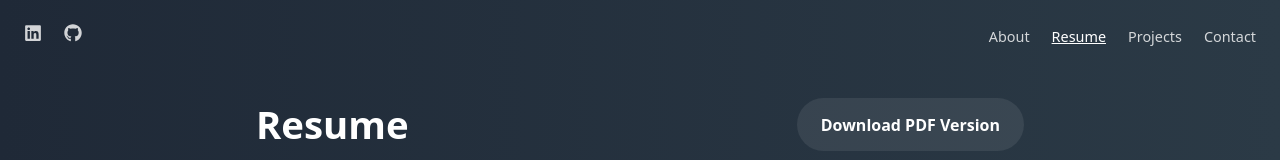
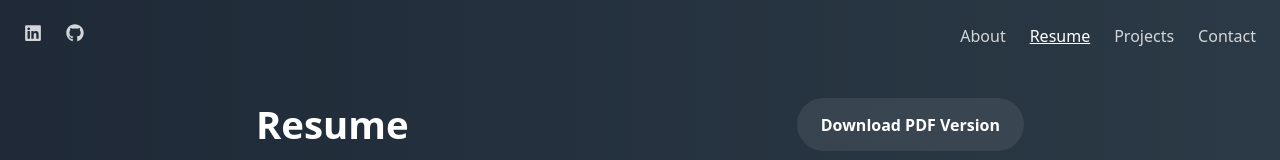
Before and after one commit to CreationsCaplette/creationscaplette_react, a React (Vite) app in the folder creationscaplette/: page /resume in a window 1280 px wide. Shown: the top 160 px of the page. Built offline with nearby package versions, Linux system fonts and the light colour scheme.

Commit message:
Made the navigation text a bit bigger

```diff
--- a/creationscaplette/src/components/MainNavigation.module.css
+++ b/creationscaplette/src/components/MainNavigation.module.css
@@ -17,18 +17,10 @@
   gap: 24px;
 }
 
-.brand {
-  font-size: 1.1rem;
-  font-weight: 700;
-  letter-spacing: 0.04em;
-  text-transform: uppercase;
-  color: var(--color-white);
-}
-
 .list {
   display: flex;
   align-items: center;
-  gap: 22px;
+  gap: 24px;
   flex-wrap: wrap;
   list-style: none;
   margin: 0;
@@ -38,7 +30,6 @@
 .list a {
   color: rgba(255, 255, 255, 0.8);
   text-decoration: none;
-  font-size: 0.9rem;
   transition: color 0.2s ease;
 }
 
```
